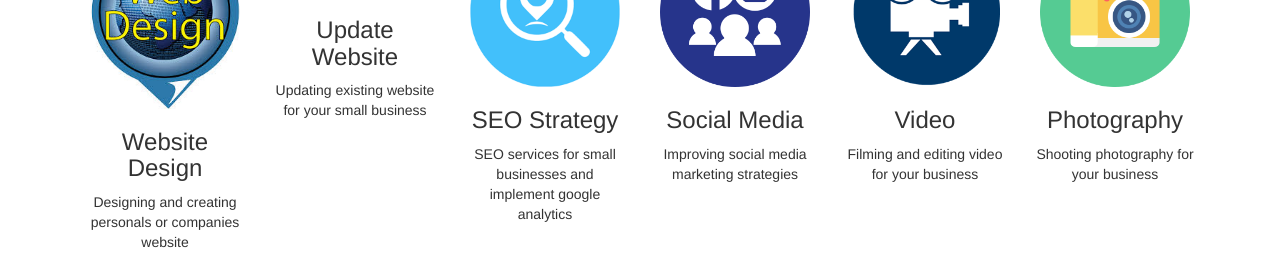
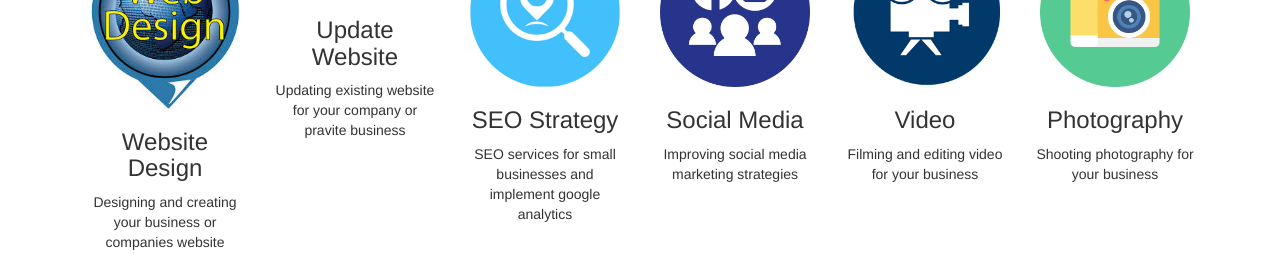
Before and after one commit to jthinlay/explore_ca, a plain HTML site: page index.html in a window 1280 px wide. Shown: the part 627-889 px from the top of the page. Drawn offline with nearby package versions, Linux system fonts and the light colour scheme.

Commit message:
Changing some description in the Web Design

```diff
--- a/index.html
+++ b/index.html
@@ -117,13 +117,13 @@
   <section class="col-xs-offset-3 col-xs-6 col-sm-offset-0 col-sm-6 col-md-4 col-lg-2">
   <img class="icon" src="images/web_design_icon.jpeg" alt="Jampa Thinlay Tsarong Website Design">
   <h3>Website Design</h3>
-  <p>Designing and creating personals or companies website</p>
+  <p>Designing and creating your business or companies website</p>
   </section>
 
   <section class="col-xs-offset-3 col-xs-6 col-sm-offset-0 col-sm-6 col-md-4 col-lg-2">
   <img class="icon" src="images/update_website_icon.jpeg" alt="Jampa Thinlay Tsarong Website Design">
   <h3>Update Website</h3>
-  <p>Updating existing website for your small business</p>
+  <p>Updating existing website for your company or pravite business</p>
   </section>
 
  <div class="clearfix visible-sm-block"></div>
@@ -163,6 +163,7 @@
   </div>
 
 
+
 <script src="https://ajax.googleapis.com/ajax/libs/jquery/2.1.3/jquery.min.js"></script>
 <script src="http://maxcdn.bootstrapcdn.com/bootstrap/3.3.7/js/bootstrap.min.js"></script>
 </body>
```
